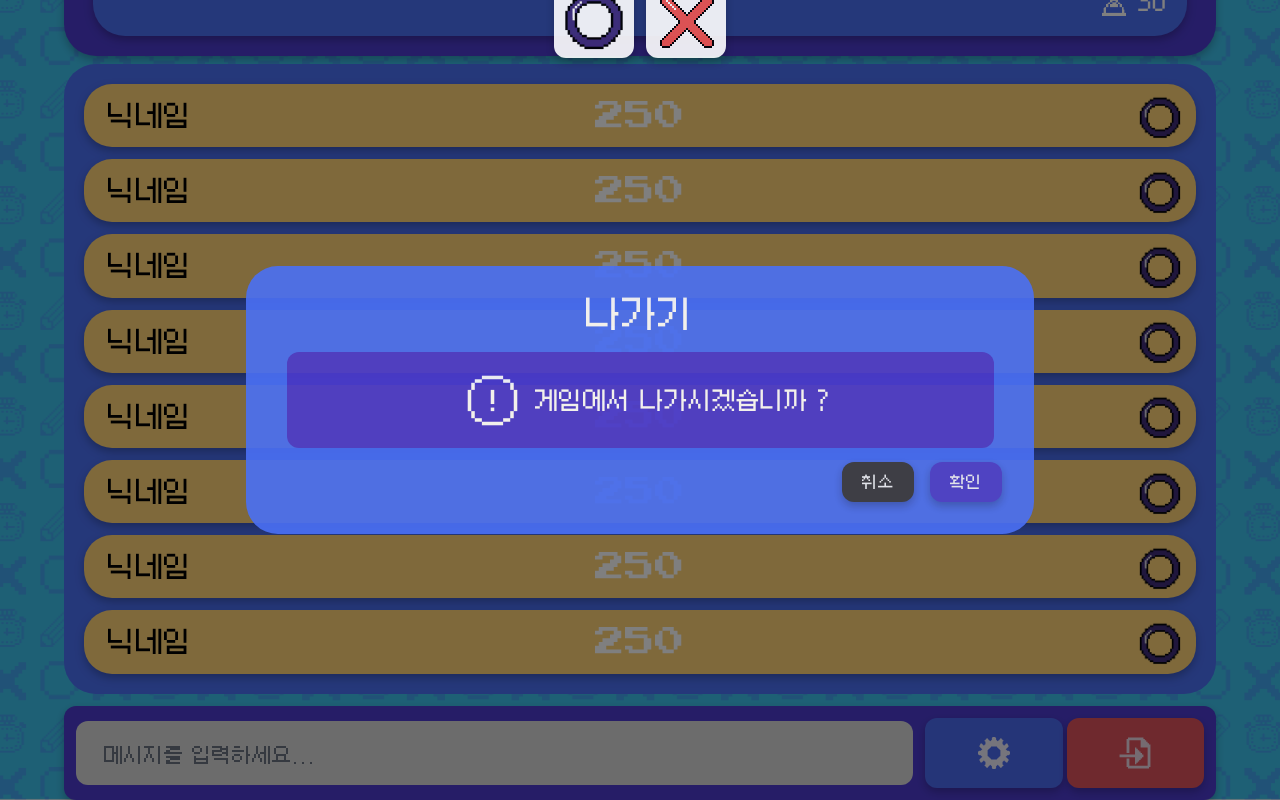
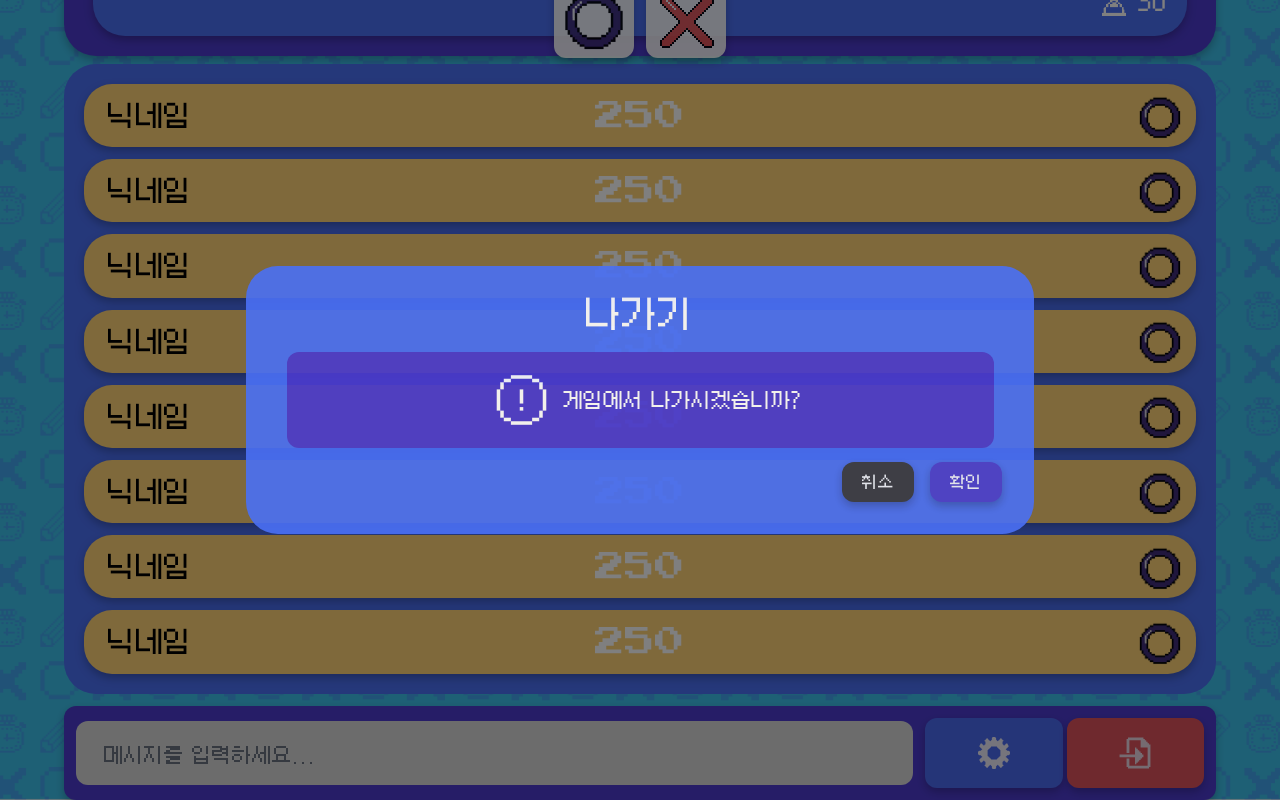
Before and after one commit to prgrms-web-devcourse-final-project/WEB2_3_Our-Tuft_FE, a Next.js app: page /game/oxquiz in a window 1280 px wide. Both pictures are taken after a click on the element 1135 px from the left and 980 px from the top of the page. Shown: the part 228-1028 px from the top of the page. Built offline with nearby package versions, Linux system fonts and the light colour scheme.

Commit message:
🚨 Fix : 모달수정

```diff
--- a/src/components/LeaveGameModal/LeaveGameModal.tsx
+++ b/src/components/LeaveGameModal/LeaveGameModal.tsx
@@ -14,14 +14,19 @@ export default function LeaveGameModal({
   return (
     <Modal
       title={"나가기"}
-      width={"w-[788px]"}
+      width={"xl:w-[788px] md:w-[60%] w-[80%]"}
       height={"h-[268px]"}
       setIsClose={setIsClose}
       setIsComplete={() => router.push("/lobby")}
     >
-      <div className="flex items-center justify-center text-2xl bg-[var(--color-point)] w-[707px] h-[96px] rounded-xl">
-        <Image src={info} alt="경고 아이콘" className="2xl:h-32" />
-        <div className="text-white">게임에서 나가시겠습니까 ?</div>
+      <div
+        className="
+          flex items-center justify-center bg-[var(--color-point)]
+          xl:text-xl text-md
+          xl:w-[707px] w-[80%] h-[96px] rounded-xl"
+      >
+        <Image src={info} alt="경고 아이콘" className="xl:h-32 h-16" />
+        <div className="text-white">게임에서 나가시겠습니까?</div>
       </div>
     </Modal>
   );
--- a/src/components/Modal/ModalContainer.tsx
+++ b/src/components/Modal/ModalContainer.tsx
@@ -9,7 +9,7 @@ export default function ModalContainer({
   className,
 }: modalProp & { setIsClose?: (val: boolean) => void }) {
   return (
-    <div className="fixed inset-0 flex items-center justify-center z-20 ">
+    <div className="fixed inset-0 flex items-center justify-center z-60">
       <div
         className="w-full h-full fixed bg-[rgba(0,0,0,0.5)]"
         onClick={() => setIsClose?.(false)}
```
